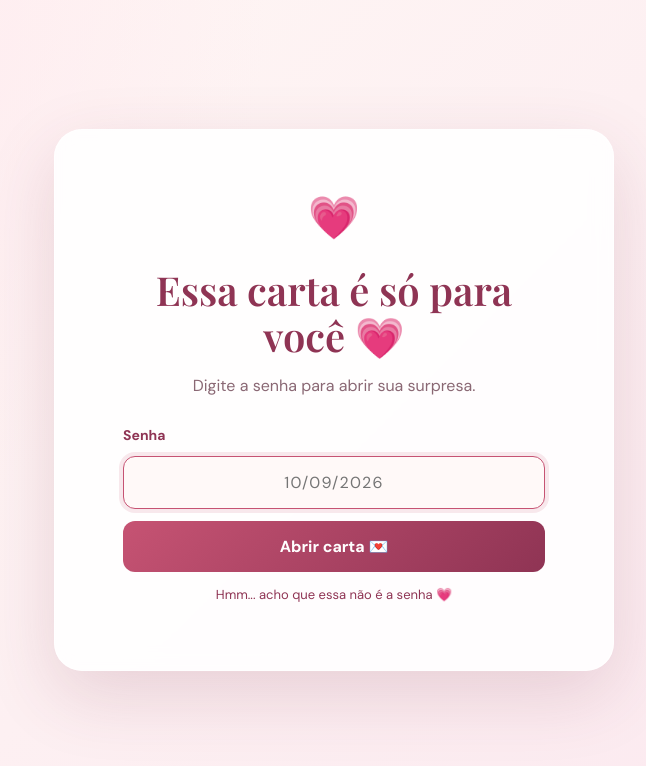
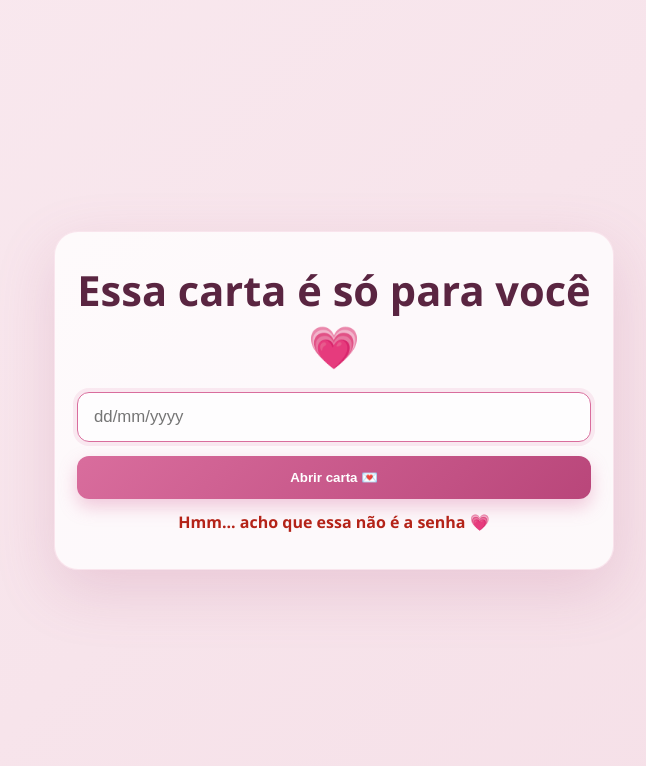
Before and after one commit to micael2000bm98-hue/Just-a-simples-surprise, a plain HTML site: page index.html in a window 1280 px wide. Both pictures are taken after typing "Sample" into the empty fields and a click on the button "Abrir carta 💌". Shown: the whole page, without its empty margins (306-952 px from the left). Drawn offline with nearby package versions, Linux system fonts and the light colour scheme.

Commit message:
Refactor HTML structure and styles for letter card

```diff
--- a/index.html
+++ b/index.html
@@ -1,48 +1,209 @@
 <!DOCTYPE html>
 <html lang="pt-BR">
   <head>
-  <meta charset="UTF-8">
-  <meta name="viewport" content="width=device-width, initial-scale=1.0">
-  <title>Uma surpresa para você 💗</title>
-  <link rel="stylesheet" href="style.css">
+    <meta charset="UTF-8" />
+    <meta name="viewport" content="width=device-width, initial-scale=1.0" />
+    <title>Carta Secreta</title>
+    <style>
+      :root {
+        --bg1: #f9e9ef;
+        --bg2: #f5dfe7;
+        --card: rgba(255, 255, 255, 0.78);
+        --text: #5a2541;
+        --accent: #d96d9d;
+        --accent-dark: #b9467a;
+        --error: #b42318;
+        --shadow: rgba(179, 92, 135, 0.2);
+      }
+
+      * {
+        box-sizing: border-box;
+      }
+
+      html, body {
+        margin: 0;
+        min-height: 100%;
+        height: 100%;
+        font-family: "Segoe UI", sans-serif;
+      }
+
+      body {
+        min-height: 100vh;
+        display: grid;
+        place-items: center;
+        background: linear-gradient(135deg, var(--bg1), var(--bg2));
+        color: var(--text);
+      }
+
+      .page {
+        width: min(90vw, 560px);
+      }
+
+      .lock-screen {
+        background: var(--card);
+        border: 1px solid rgba(217, 109, 157, 0.15);
+        border-radius: 24px;
+        padding: 30px 22px;
+        box-shadow: 0 20px 60px var(--shadow);
+        text-align: center;
+        transition: opacity 0.5s ease, transform 0.5s ease;
+      }
+
+      .lock-screen h1 {
+        margin: 0 0 18px;
+        font-size: clamp(1.9rem, 4vw, 2.6rem);
+      }
+
+      .lock-screen form {
+        display: flex;
+        flex-direction: column;
+        gap: 14px;
+        margin-top: 18px;
+      }
+
+      .lock-screen input {
+        width: 100%;
+        padding: 14px 16px;
+        border-radius: 12px;
+        border: 1px solid rgba(185, 70, 120, 0.22);
+        background: rgba(255, 255, 255, 0.7);
+        font-size: 1.05rem;
+        color: var(--text);
+        outline: none;
+      }
+
+      .lock-screen input:focus {
+        border-color: var(--accent);
+        box-shadow: 0 0 0 4px rgba(217, 109, 157, 0.12);
+      }
+
+      .lock-screen button {
+        border: none;
+        border-radius: 12px;
+        background: linear-gradient(135deg, var(--accent), var(--accent-dark));
+        color: white;
+        font-weight: 700;
+        padding: 14px 18px;
+        cursor: pointer;
+        box-shadow: 0 8px 18px rgba(217, 109, 157, 0.35);
+        transition: transform 0.2s ease, filter 0.2s ease;
+      }
+
+      .lock-screen button:hover {
+        transform: translateY(-1px);
+        filter: brightness(1.03);
+      }
+
+      .error-message {
+        min-height: 28px;
+        margin-top: 12px;
+        color: var(--error);
+        font-weight: 600;
+      }
+
+      .letter {
+        display: none;
+        opacity: 0;
+        transform: translateY(24px) scale(0.96);
+        transition: opacity 0.9s ease, transform 0.9s ease;
+      }
+
+      .letter.visible {
+        display: block;
+        opacity: 1;
+        transform: translateY(0) scale(1);
+        animation: reveal 0.9s ease;
+      }
+
+      .letter-image {
+        width: 100%;
+        max-width: 650px;
+        display: block;
+        margin: 0 auto;
+        border-radius: 26px;
+        box-shadow: 0 20px 60px rgba(156, 90, 118, 0.25);
+        object-fit: contain;
+      }
+
+      @keyframes reveal {
+        from {
+          opacity: 0;
+          transform: translateY(18px) scale(0.98);
+        }
+        to {
+          opacity: 1;
+          transform: translateY(0) scale(1);
+        }
+      }
+    </style>
   </head>
   <body>
-  <main class="page-shell">
-    <section class="access-card" id="access-screen" aria-labelledby="access-title">
-      <div class="heart" aria-hidden="true">💗</div>
-      <h1 id="access-title">Essa carta é só para você 💗</h1>
-      <p class="subtitle">Digite a senha para abrir sua surpresa.</p>
+    <div class="page">
+      <section class="lock-screen" id="lockScreen">
+        <h1>Essa carta é só para você 💗</h1>
 
-      <form id="password-form" novalidate>
-        <label for="password">Senha</label>
+        <form id="passwordForm" novalidate>
           <input
-          id="password"
-          name="password"
+            id="passwordInput"
             type="text"
-          inputmode="numeric"
-          autocomplete="off"
-          placeholder="10/09/2026"
             maxlength="10"
-          aria-describedby="error-message"
-          required
-        >
+            placeholder="dd/mm/yyyy"
+            aria-label="Senha da carta"
+          />
+
           <button type="submit">Abrir carta 💌</button>
-        <p id="error-message" class="error-message" role="alert" aria-live="polite"></p>
         </form>
+
+        <div id="errorMessage" class="error-message" aria-live="polite"></div>
       </section>
 
-    <section class="letter-card" id="letter" aria-labelledby="letter-title" hidden>
-      <div class="letter-decoration" aria-hidden="true">💌</div>
-      <p class="eyebrow">Uma mensagem para você</p>
-      <h2 id="letter-title">Minha carta</h2>
-      <div class="letter-content">
-        <p>Essa carta foi feita especialmente para você.</p>
-        <p>Espero que este pequeno gesto deixe seu dia mais bonito e traga um sorriso ao seu rosto. Você é muito especial para mim. 💗</p>
-        <p class="signature">Com carinho,<br>uma pessoa que gosta muito de você ✨</p>
+      <section class="letter" id="letter">
+        <img
+          class="letter-image"
+          src="assets/carta.jpg"
+          alt="Carta secreta"
+        />
+      </section>
     </div>
-    </section>
-  </main>
 
-  <script src="script.js"></script>
+    <script>
+      // Troque a senha aqui facilmente no futuro
+      const CORRECT_PASSWORD = "10/09/2026";
+
+      const form = document.getElementById("passwordForm");
+      const input = document.getElementById("passwordInput");
+      const errorMessage = document.getElementById("errorMessage");
+      const lockScreen = document.getElementById("lockScreen");
+      const letter = document.getElementById("letter");
+
+      function isValidDateFormat(value) {
+        return /^\d{2}\/\d{2}\/\d{4}$/.test(value);
+      }
+
+      form.addEventListener("submit", function (event) {
+        event.preventDefault();
+
+        const value = input.value.trim();
+
+        if (!isValidDateFormat(value)) {
+          errorMessage.textContent = "Hmm... acho que essa não é a senha 💗";
+          input.value = "";
+          input.focus();
+          return;
+        }
+
+        if (value === CORRECT_PASSWORD) {
+          errorMessage.textContent = "";
+          lockScreen.style.display = "none";
+          letter.classList.add("visible");
+          input.value = "";
+          return;
+        }
+
+        errorMessage.textContent = "Hmm... acho que essa não é a senha 💗";
+        input.value = "";
+        input.focus();
+      });
+    </script>
   </body>
 </html>
```
Lines whose indentation alone changed are shown as unchanged.
